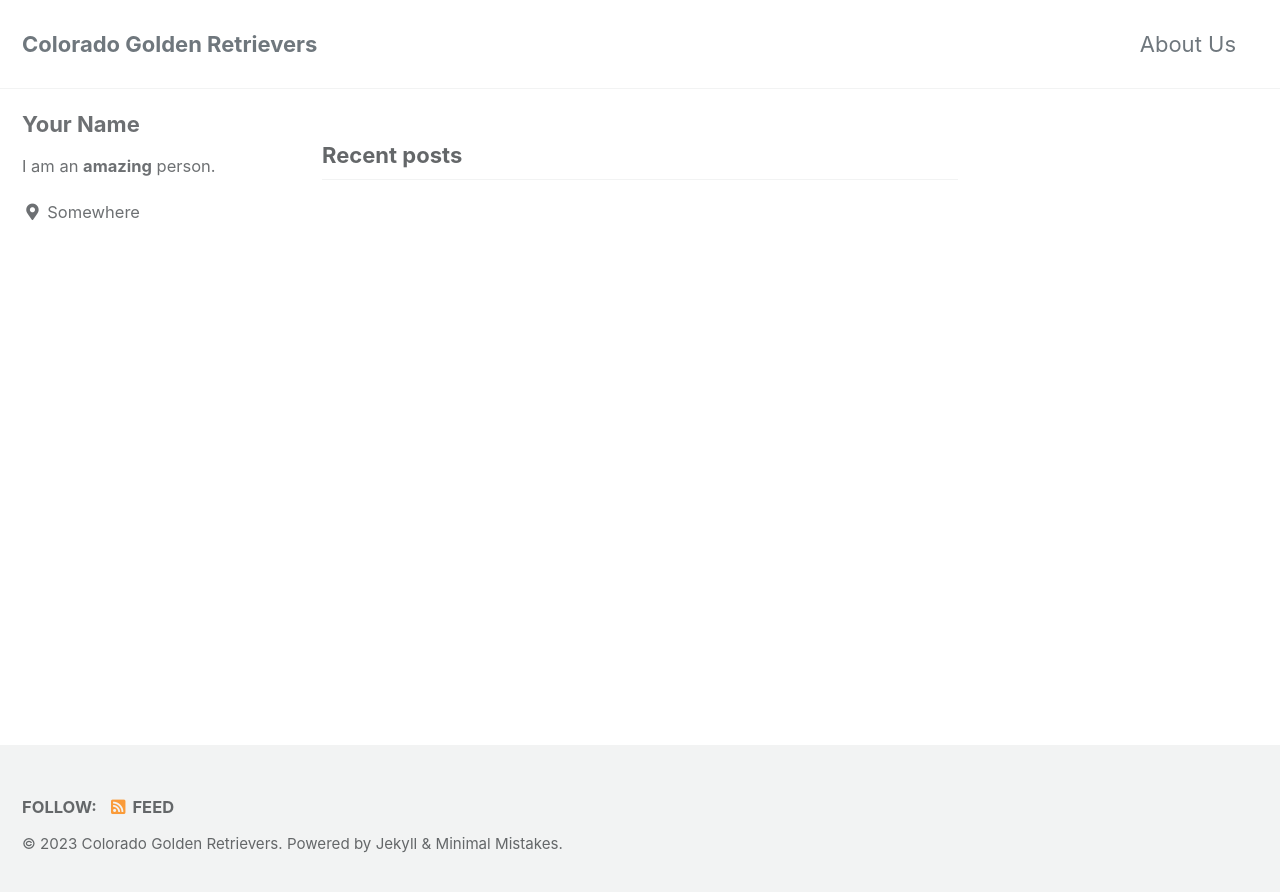
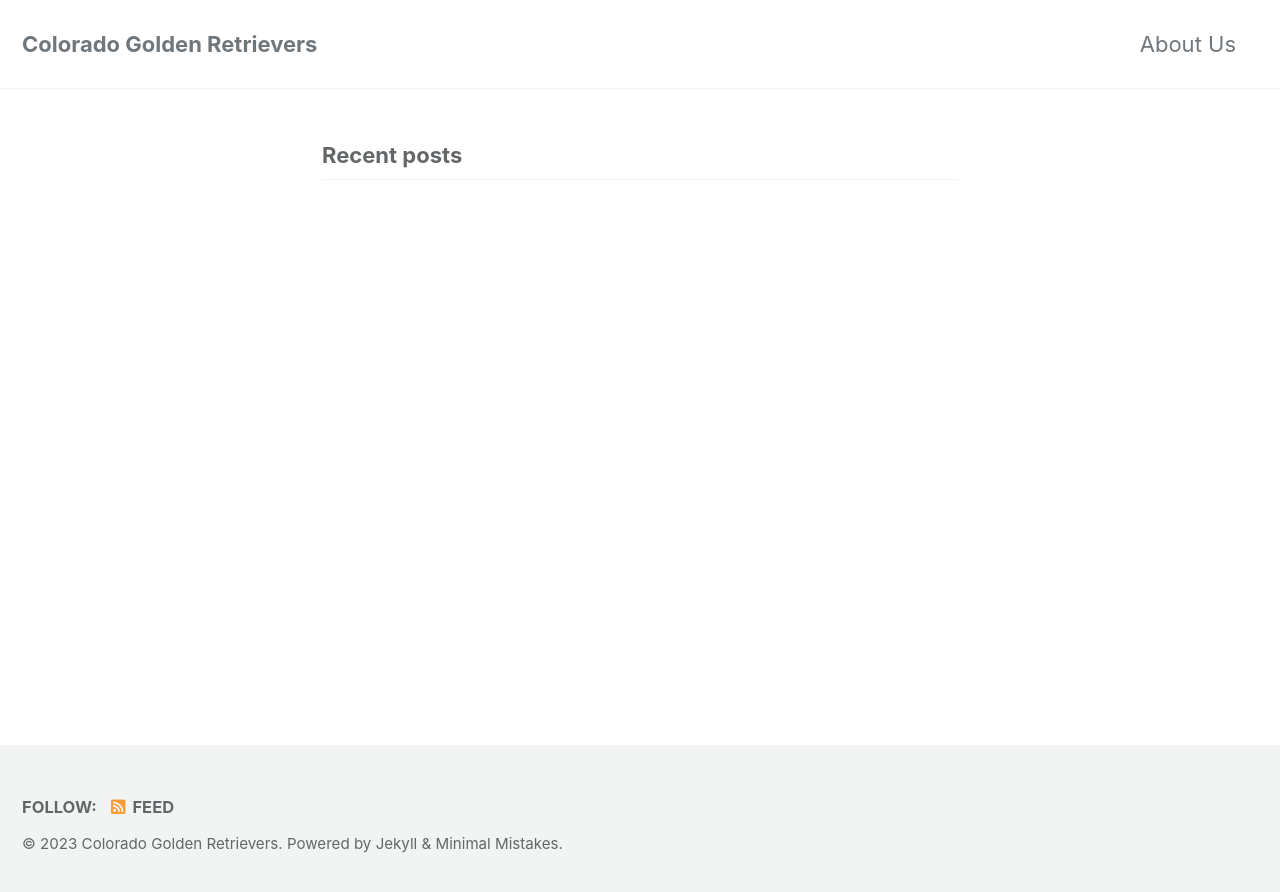
Before and after one commit to golden-dog/golden-dog.github.io, a Jekyll site: the page built from index.html, in a window 1280 px wide. Shown: the top 892 px of the page. Built offline with Jekyll 4.4.1, drawn with Linux system fonts in a browser that asks for light colours; cached includes are drawn as plain includes; the list of posts is cut into pages by our own code; part of the change alters nothing that is shown.

Commit message:
Update _config.yml

```diff
--- a/_config.yml
+++ b/_config.yml
@@ -100,11 +100,11 @@ analytics:
 
 
 # Site Author
-author:
-  name             : "Your Name"
-  avatar           : # path of avatar image, e.g. "/assets/images/bio-photo.jpg"
-  bio              : "I am an **amazing** person."
-  location         : "Somewhere"
+#author:
+#  name             : "Your Name"
+#  avatar           : # path of avatar image, e.g. "/assets/images/bio-photo.jpg"
+#  bio              : "I am an **amazing** person."
+#  location         : "Somewhere"
   email            :
   links:
     - label: "Email"
@@ -113,17 +113,17 @@ author:
     - label: "Website"
       icon: "fas fa-fw fa-link"
       # url: "https://your-website.com"
-    - label: "Twitter"
-      icon: "fab fa-fw fa-twitter-square"
+#    - label: "Twitter"
+#      icon: "fab fa-fw fa-twitter-square"
       # url: "https://twitter.com/"
-    - label: "Facebook"
-      icon: "fab fa-fw fa-facebook-square"
+#    - label: "Facebook"
+#      icon: "fab fa-fw fa-facebook-square"
       # url: "https://facebook.com/"
-    - label: "GitHub"
-      icon: "fab fa-fw fa-github"
+ #   - label: "GitHub"
+ #     icon: "fab fa-fw fa-github"
       # url: "https://github.com/"
-    - label: "Instagram"
-      icon: "fab fa-fw fa-instagram"
+ #   - label: "Instagram"
+ #     icon: "fab fa-fw fa-instagram"
       # url: "https://instagram.com/"
 
 # Site Footer
```
